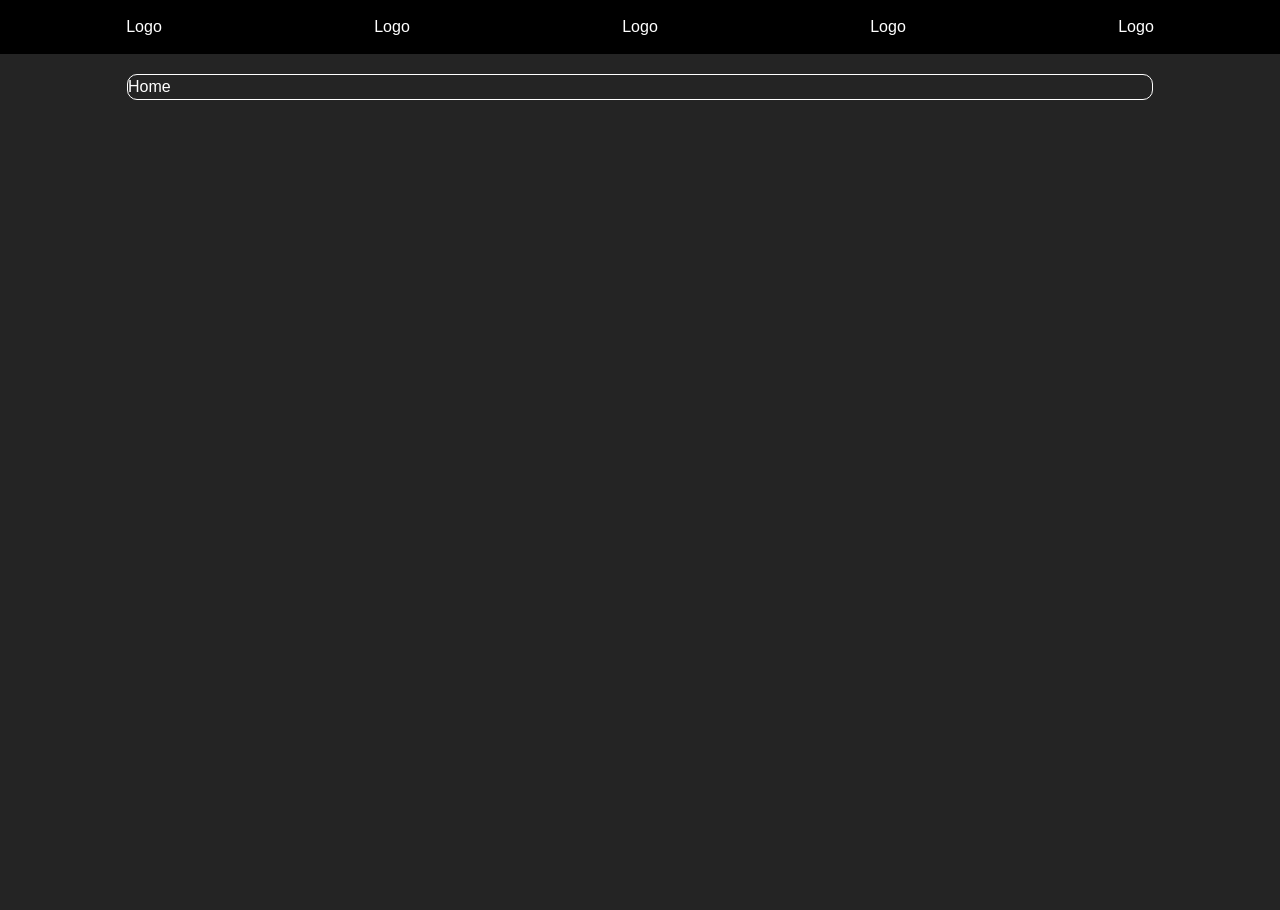
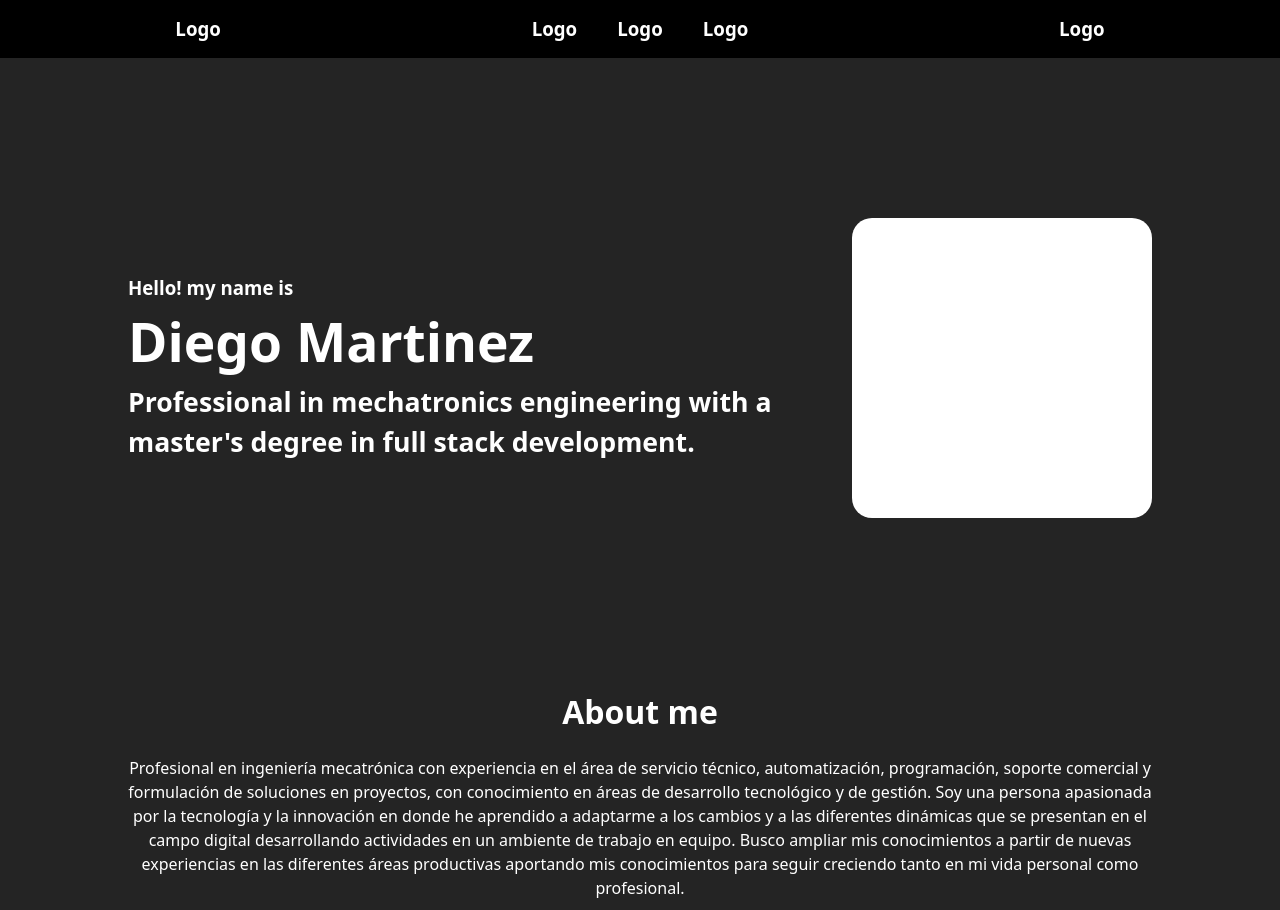
Before and after one commit to DiegoMartinezRey/Portfolio, a React (Vite) app: page / in a window 1280 px wide. Before the commit the page ends 800 px from the top, so only its background shows below. Built offline with nearby package versions, Linux system fonts and the light colour scheme; a web font is replaced by a local one.

Commit message:
Add header and aboutme container in home

```diff
--- a/src/App.css
+++ b/src/App.css
@@ -1,14 +1,21 @@
 @font-face {
   font-family: "Cascadia Code";
   src: url("./fonts/CascadiaCodePL.ttf") format("truetype");
-  font-weight: normal;
-  font-style: normal;
 }
 
 div {
-  font-family: "Cascadia Code", sans-serif;
+  font-family: Geist, ui-sans-serif, system-ui, sans-serif, "Apple Color Emoji",
+    "Segoe UI Emoji", Segoe UI Symbol, "Noto Color Emoji";
 }
 
 body {
   margin: 0;
 }
+
+h1,
+h2,
+h3,
+h4,
+p {
+  margin: 0;
+}
--- a/src/components/NavBar/NavBar.css
+++ b/src/components/NavBar/NavBar.css
@@ -7,3 +7,12 @@
   display: flex;
   justify-content: space-around;
 }
+
+.navBar_container > div {
+  display: flex;
+  gap: 40px;
+}
+.navBar_container > h3:hover {
+  cursor: pointer;
+  opacity: 0.8;
+}
--- a/src/components/NavBar/NavBar.jsx
+++ b/src/components/NavBar/NavBar.jsx
@@ -5,11 +5,13 @@ const NavBar = () => {
   return (
     <>
       <div className="navBar_container">
-        <div>Logo</div>
-        <div>Logo</div>
-        <div>Logo</div>
-        <div>Logo</div>
-        <div>Logo</div>
+        <h3>Logo</h3>
+        <div>
+          <h3>Logo</h3>
+          <h3>Logo</h3>
+          <h3>Logo</h3>
+        </div>
+        <h3>Logo</h3>
       </div>
     </>
   );
--- /dev/null
+++ b/src/containers/AboutMe/AboutMe.css
@@ -0,0 +1,10 @@
+.flex_AboutMe {
+  display: flex;
+  flex-direction: column;
+  align-items: center;
+  gap: 20px;
+}
+
+.flex_AboutMe > p {
+  text-align: center;
+}
--- /dev/null
+++ b/src/containers/AboutMe/AboutMe.jsx
@@ -0,0 +1,26 @@
+import React from "react";
+import "./AboutMe.css";
+
+const AboutMe = () => {
+  return (
+    <>
+      <div className="flex_AboutMe">
+        <h1>About me</h1>
+        <p>
+          Profesional en ingeniería mecatrónica con experiencia en el área de
+          servicio técnico, automatización, programación, soporte comercial y
+          formulación de soluciones en proyectos, con conocimiento en áreas de
+          desarrollo tecnológico y de gestión. Soy una persona apasionada por la
+          tecnología y la innovación en donde he aprendido a adaptarme a los
+          cambios y a las diferentes dinámicas que se presentan en el campo
+          digital desarrollando actividades en un ambiente de trabajo en equipo.
+          Busco ampliar mis conocimientos a partir de nuevas experiencias en las
+          diferentes áreas productivas aportando mis conocimientos para seguir
+          creciendo tanto en mi vida personal como profesional.
+        </p>
+      </div>
+    </>
+  );
+};
+
+export default AboutMe;
--- /dev/null
+++ b/src/containers/Header/Header.css
@@ -0,0 +1,25 @@
+.header {
+  display: flex;
+  justify-content: space-between;
+  align-items: center;
+  gap: 10px;
+}
+.profileInfo {
+  width: auto;
+}
+
+.name_style {
+  font-size: 40pt;
+  font-weight: bold;
+}
+.description_style {
+  font-size: 20pt;
+}
+
+.profileImage {
+  background-color: white;
+  max-width: 600px;
+  min-width: 300px;
+  aspect-ratio: 1/1;
+  border-radius: 20px;
+}
--- /dev/null
+++ b/src/containers/Header/Header.jsx
@@ -0,0 +1,22 @@
+import React from "react";
+import "./Header.css";
+
+const Header = () => {
+  return (
+    <>
+      <div className="header">
+        <div className="profileInfo">
+          <h3>Hello! my name is</h3>
+          <h1 className="name_style">Diego Martinez</h1>
+          <h2 className="description_style">
+            Professional in mechatronics engineering with a master's degree in
+            full stack development.
+          </h2>
+        </div>
+        <div className="profileImage"></div>
+      </div>
+    </>
+  );
+};
+
+export default Header;
--- a/src/pages/Home/Home.css
+++ b/src/pages/Home/Home.css
@@ -1,12 +1,14 @@
 .flexHome_container {
   display: flex;
-  justify-content: center;
+  flex-direction: column;
+  align-items: center;
 }
 
 .home_container {
   width: 100%;
   max-width: 1024px;
-  border: 1px solid white;
-  border-radius: 10px;
-  margin-top: 20px;
+  border: 0px solid white;
+  border-radius: 20px;
+  margin-top: 150px;
+  padding: 10px;
 }
--- a/src/pages/Home/Home.jsx
+++ b/src/pages/Home/Home.jsx
@@ -1,4 +1,6 @@
 import React from "react";
+import AboutMe from "../../containers/AboutMe/AboutMe";
+import Header from "../../containers/Header/Header";
 import "./Home.css";
 
 const Home = () => {
@@ -6,7 +8,10 @@ const Home = () => {
     <>
       <div className="flexHome_container">
         <div className="home_container">
-          <div>Home</div>
+          <Header />
+        </div>
+        <div className="home_container">
+          <AboutMe />
         </div>
       </div>
     </>
```
